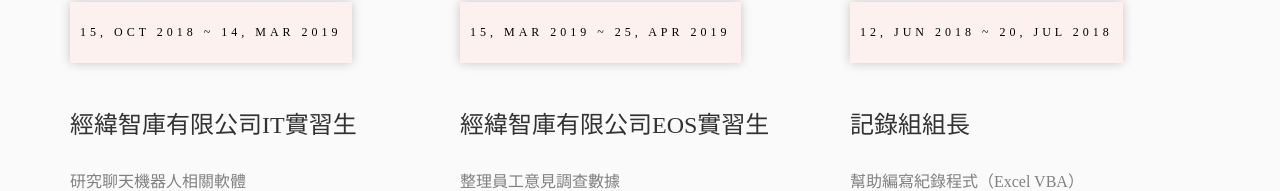
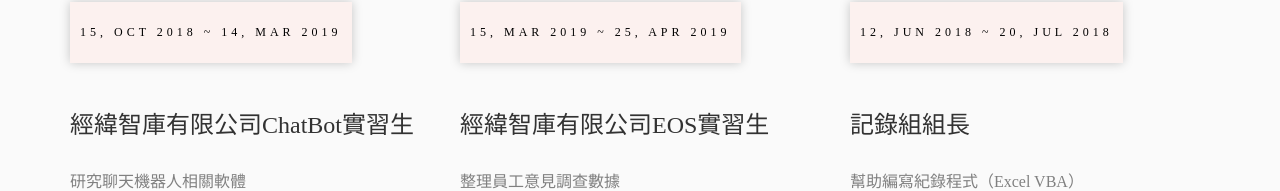
Before and after one commit to b26871432/b26871432.github.io, a plain HTML site: page experience.html in a window 1280 px wide. Shown: the part 310-501 px from the top of the page. Drawn offline with Linux system fonts and the light colour scheme; a web font is replaced by a local one.

Commit message:
履歷修改 6/1
履歷修改 6/1

```diff
--- a/experience.html
+++ b/experience.html
@@ -97,7 +97,7 @@
                             </a>
                             <div class="desc">
                                 <span class="meta">15, Oct 2018 ~ 14, Mar 2019</span>
-                                <h2 class="context-topic">經緯智庫有限公司IT實習生</h2>
+                                <h2 class="context-topic">經緯智庫有限公司ChatBot實習生</h2>
                                 <p class="context">研究聊天機器人相關軟體</p>
                                 <p class="context">擬定專案計畫</p>
                                 <p class="context">管理執行團隊</p>
```
